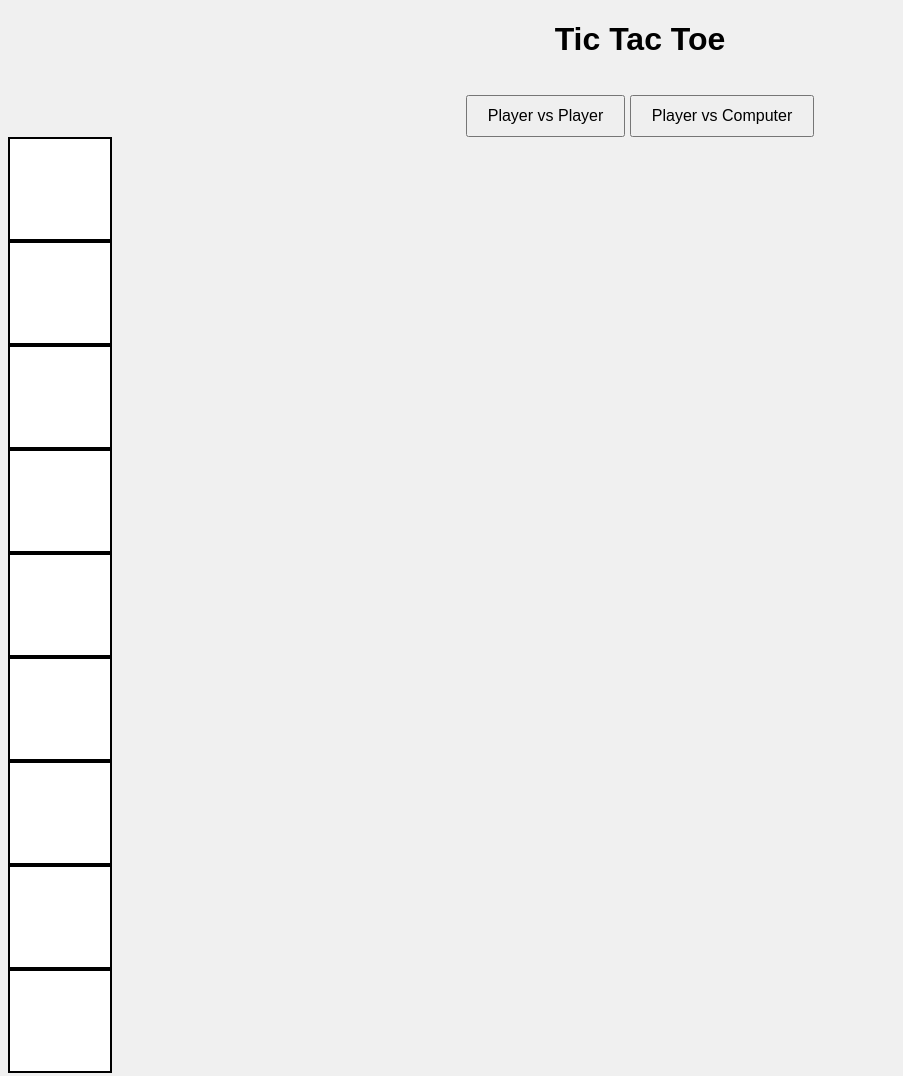
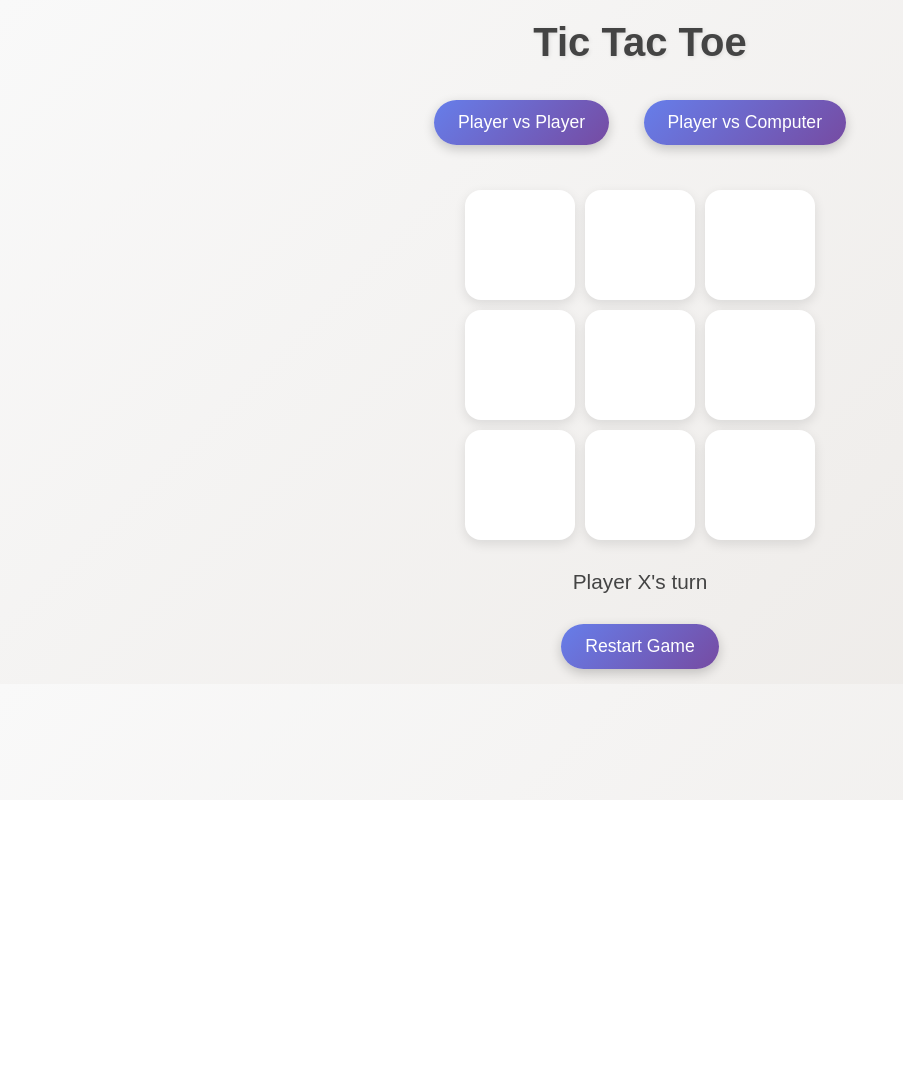
Before and after one commit to mwaprl/tic-tac-toe, a plain HTML site: page index.html in a window 1280 px wide. Shown: the top 1076 px of the page, without its empty margins (0-903 px from the left). After the commit the page ends 800 px from the top, so only its background shows below. Drawn offline with Linux system fonts and the light colour scheme.

Commit message:
Update style.css

```diff
--- a/style.css
+++ b/style.css
@@ -1,32 +1,88 @@
+/* General Page Styling */
 body {
-  font-family: Arial, sans-serif;
+  font-family: 'Poppins', sans-serif;
   text-align: center;
-  background: #f0f0f0;
+  background: linear-gradient(135deg, #f9f9f9, #ece9e6);
+  color: #333;
+  margin: 0;
+  padding: 0;
 }
 
-#game-board {
-  display: grid;
-  grid-template-columns: repeat(3, 100px);
-  grid-gap: 5px;
-  justify-content: center;
-  margin: 20px auto;
+/* Heading */
+h1 {
+  margin: 20px;
+  font-size: 2.5em;
+  font-weight: 600;
+  color: #444;
+  text-shadow: 1px 1px 4px rgba(0, 0, 0, 0.1);
 }
 
+/* Game Board */
+.board {
+  display: grid;
+  grid-template-columns: repeat(3, 110px);
+  grid-template-rows: repeat(3, 110px);
+  gap: 10px;
+  justify-content: center;
+  margin: 30px auto;
+}
+
+/* Each Cell */
 .cell {
-  width: 100px;
-  height: 100px;
-  background: white;
-  border: 2px solid black;
-  font-size: 2.5rem;
+  width: 110px;
+  height: 110px;
+  background: #fff;
+  border-radius: 16px;
+  box-shadow: 0px 4px 12px rgba(0, 0, 0, 0.1);
+  font-size: 2.5em;
+  font-weight: 600;
   display: flex;
   align-items: center;
   justify-content: center;
   cursor: pointer;
+  transition: transform 0.15s ease, background 0.3s ease;
 }
 
+.cell:hover {
+  transform: scale(1.05);
+  background: #f8f8f8;
+}
+
+.cell.taken {
+  pointer-events: none;
+  color: #666;
+}
+
+/* Winner Highlight */
+.winner {
+  background: #b5f7b5 !important;
+  box-shadow: 0px 4px 16px rgba(0, 128, 0, 0.3);
+}
+
+/* Status Message */
+#status {
+  font-size: 1.3em;
+  margin: 15px;
+  font-weight: 500;
+  color: #444;
+}
+
+/* Button Styling */
 button {
-  margin-top: 15px;
-  padding: 10px 20px;
-  font-size: 16px;
+  margin: 15px;
+  padding: 12px 24px;
+  font-size: 1.1em;
+  font-weight: 500;
+  border-radius: 25px;
+  border: none;
   cursor: pointer;
+  background: linear-gradient(135deg, #667eea, #764ba2);
+  color: white;
+  box-shadow: 0px 4px 12px rgba(0, 0, 0, 0.2);
+  transition: transform 0.2s ease, background 0.3s ease;
 }
+
+button:hover {
+  transform: translateY(-2px);
+  background: linear-gradient(135deg, #5a67d8, #6b46c1);
+}
```
